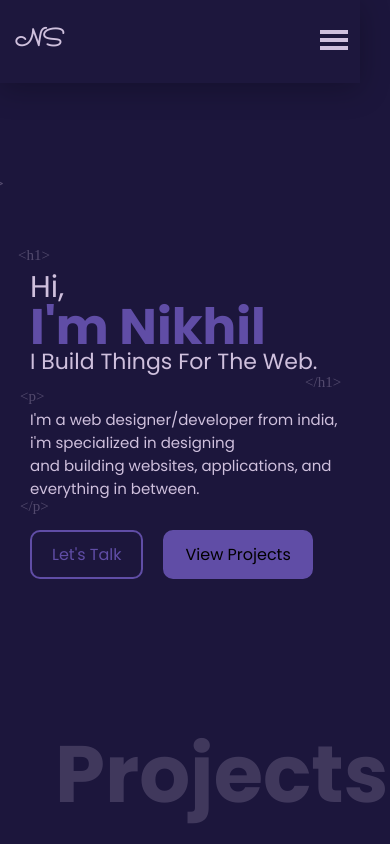
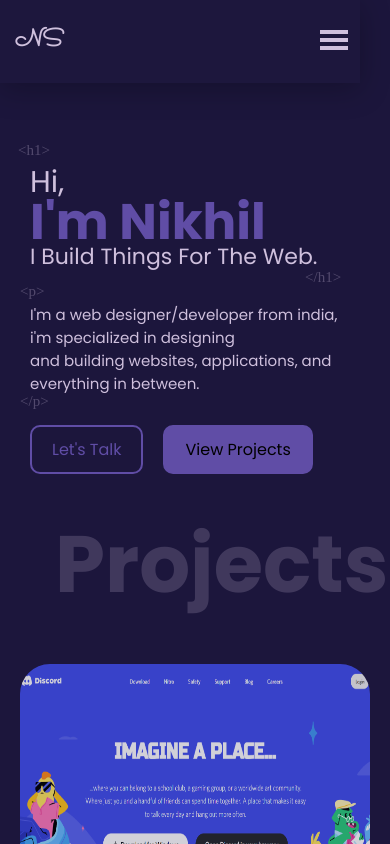
Before and after one commit to devnick09/My-Portfolio, a Next.js app: page / in a window 390 px wide. Shown: the top 844 px of the page. Built offline with nearby package versions, Linux system fonts and the light colour scheme; a web font is replaced by a local one.

Commit message:
Fixed some responsive problem

```diff
--- a/components/Hero.jsx
+++ b/components/Hero.jsx
@@ -2,13 +2,17 @@ import Link from "next/link";
 import styled from "styled-components";
 
 const Container1 = styled.div`
-  height: 100vh;
+  height: fit-content;
   width: 1200px;
   margin: auto;
+  padding: 10rem 0;
   display: flex;
   align-items: center;
   justify-content: center;
   margin-top: 100px;
+  .container {
+    position: relative;
+  }
   @media screen and (max-width: 480px) {
     width: 340px;
     margin: 0px 30px;
@@ -166,7 +170,8 @@ const Wrap = styled.div`
 const Img = styled.img`
   height: 22rem;
   position: absolute;
-  right: 0;
+  top: 0;
+  right: -15rem;
   @media screen and (max-width: 480px) {
     display: none;
   }
@@ -197,8 +202,8 @@ function Hero() {
             <Btn2>View Projects</Btn2>
           </a>
         </Link>
+        <Img src="/man.png" alt="" />
       </div>
-      <Img src="/man.png" alt="" />
     </Container1>
   );
 }
--- a/pages/about.jsx
+++ b/pages/about.jsx
@@ -1,4 +1,3 @@
-import Link from "next/link";
 import styled from "styled-components";
 import { FaInstagram, FaLinkedinIn, FaTwitter } from "react-icons/fa";
 
@@ -64,7 +63,8 @@ const Main = styled.div`
 `;
 
 const H1 = styled.h1`
-  margin-left: -30px;
+  margin-left: -15rem;
+
   opacity: 0.3;
   font-size: 200px;
   color: #cfc0dd;
@@ -160,7 +160,7 @@ const SideSection = styled.section`
 
 function about() {
   return (
-    <div>
+    <div className="container">
       <H1>About</H1>
       <Main>
         <article>
--- a/pages/contact.jsx
+++ b/pages/contact.jsx
@@ -15,7 +15,7 @@ const Main = styled.div`
   }
 `;
 const H1 = styled.h1`
-  margin-left: -30px;
+  margin-left: -15rem;
   opacity: 0.3;
   font-size: 200px;
   color: #cfc0dd;
@@ -82,7 +82,7 @@ const Form = styled.form`
 
 function contact() {
   return (
-    <div>
+    <div className="container">
       <H1>Contact</H1>
       <Main>
         <p>
```
